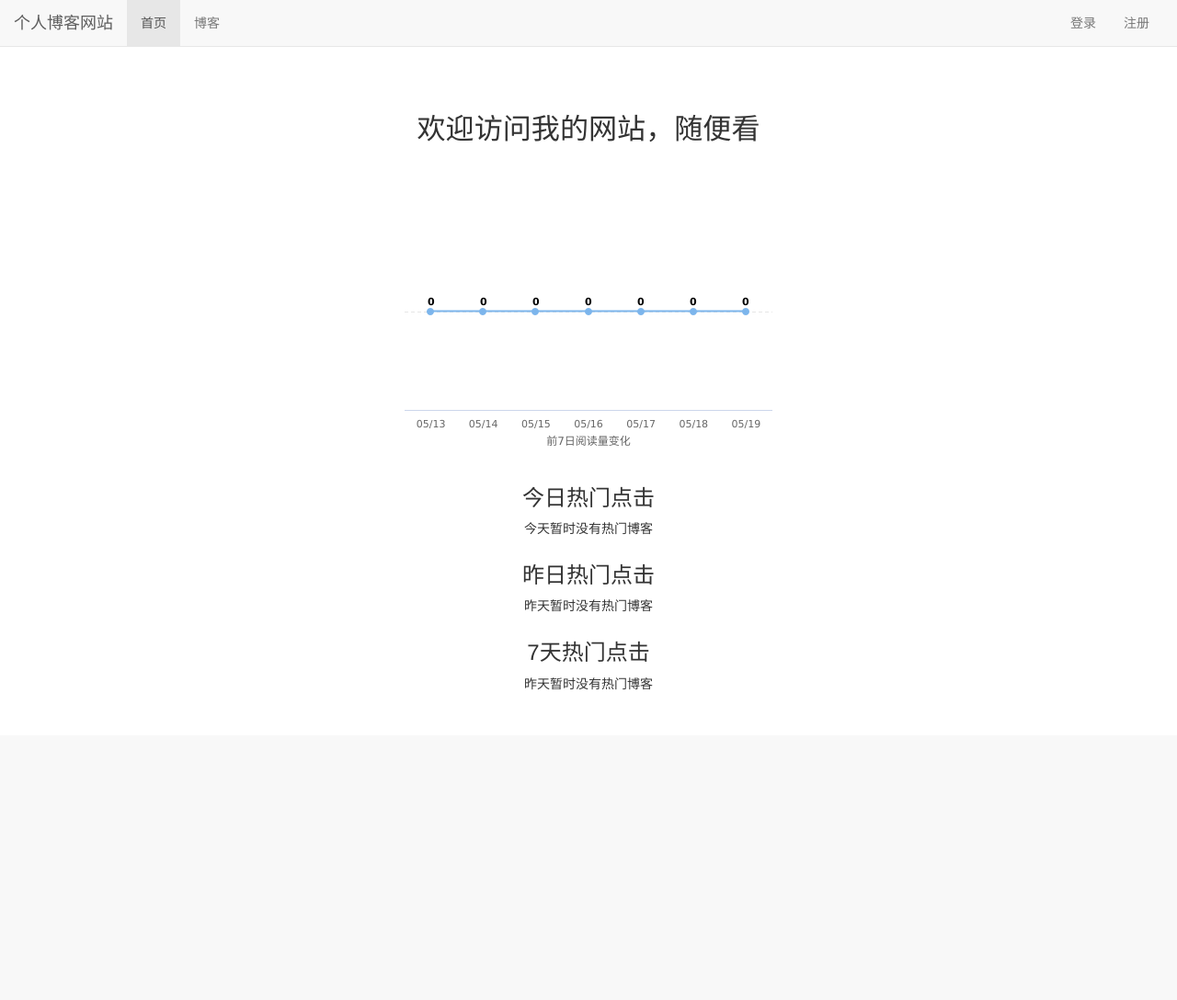
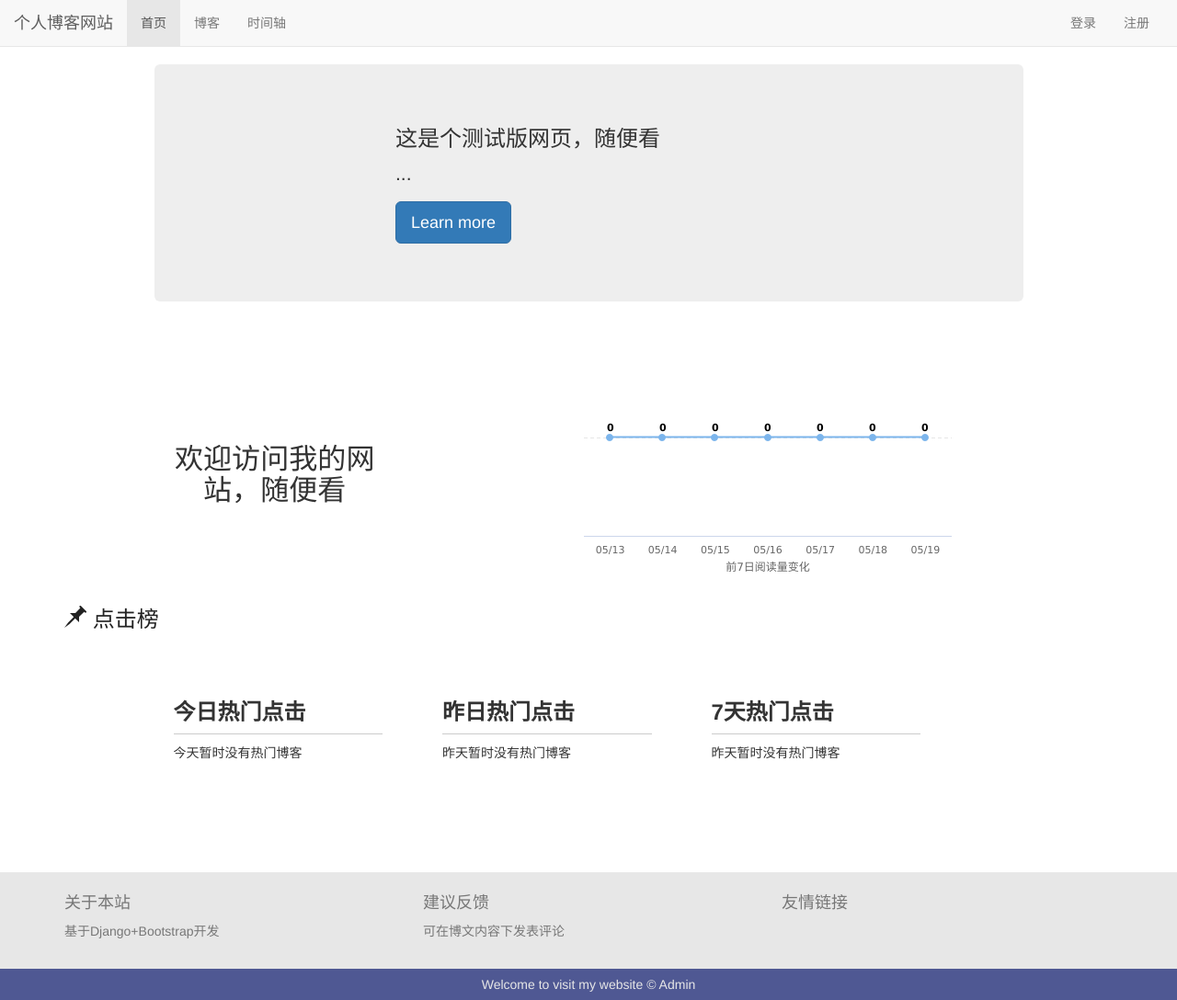
Before and after one commit to Harwy/mysite, a Django app: page / in a window 1280 px wide. Shown: the whole page at 92% size. Before the commit the page ends 751 px from the top, so only its background shows below. Run offline with Django 3.2, Linux system fonts and the light colour scheme; data that the repository does not hold is empty; parts of the project's set-up code (start-up, migrations or seed data) failed here and were passed over; some libraries are stand-ins or nearby versions.

Commit message:
增加时间轴（样式未调整），首页设计

```diff
--- a/blog/urls.py
+++ b/blog/urls.py
@@ -8,4 +8,5 @@
     path('<int:blog_pk>', views.blog_detail, name="blog_detail"),
     path('type/<int:blog_type_pk>', views.blogs_with_type, name="blogs_with_type"),
     path('date/<int:year>/<int:month>', views.blogs_with_date, name="blogs_with_date"),
+    path('timeline', views.blog_timeline, name="blog_timeline"),
 ]
--- a/static/base.css
+++ b/static/base.css
@@ -4,6 +4,7 @@
 }
 
 body {
+    background: rgb(110, 150, 235)  no-repeat fixed top;
     margin-top: 70px!important;
 }
 
@@ -14,3 +15,45 @@
 ul.navbar-right {
     margin-right: 0;
 }
+
+img {
+    vertical-align: middle;
+    border: 0;
+}
+
+.profile-img {
+    display: block;
+    width: 96px;
+    height: 96px;
+    margin: 0 auto 10px;
+}
+
+.img-circle {
+    border-radius: 50%;
+}
+
+.page-bottom {
+    width: 100%;
+    clear: both;
+    background: #e7e7e7;
+    margin-top: 2.5em;
+    padding: 1em 0 0;
+    color: #777;
+}
+
+h4 {
+    display: block;
+    margin-block-start: 1.33em;
+    margin-block-end: 1.33em;
+    margin-inline-start: 0px;
+    margin-inline-end: 0px;
+    font-weight: bold;
+}
+
+.page-bottom .copyright {
+    text-align: center;
+    padding: 0.5em 0;
+    margin-top: 1.5em;
+    background: #4F5893;
+    color: #e7e7e7;
+}
--- a/static/home.css
+++ b/static/home.css
@@ -3,6 +3,14 @@
     text-align: center;
     margin-top: 4em;
     margin-bottom: 2em;
+}
+
+div.center_show {
+    display: block;
+    margin-left: auto;
+    margin-right: auto;
+    min-width: 20em;
+    max-width: 30em;
 }
 
 div#container {
@@ -13,6 +21,24 @@
 }
 
 div.hot-data {
-    text-align: center;
+    text-align: left;
     margin-top: 2em;
+    /* border: 1px #ccc solid; */
+    border-radius: 6px;
+    padding: 16px 1em 5px 1.5em;
+    margin-bottom: 1em;
 }
+
+.home-block-title {
+    border-bottom: 1px #ccc solid;
+    padding-bottom: 10px;
+    font-weight: bold;
+}
+
+.content-item {
+    margin-bottom: 4em;
+}
+
+.content-item-title {
+    color: #222;
+}
--- a/templates/base.html
+++ b/templates/base.html
@@ -13,7 +13,7 @@
     {% block header_extends %}{% endblock %}
 </head>
 <body>
-
+    <!--导航栏-->
     <div class="navbar navbar-default navbar-fixed-top" role="navigation">
         <div class="container-fluid">
             <div class="navbar-header">
@@ -31,6 +31,9 @@
                     </li>
                     <li class="{% block nav_blog_active %}{% endblock %}">
                         <a href="{% url 'blog_list' %}">博客</a>
+                    </li>
+                    <li class="{% block timeline %}{% endblock %}">
+                        <a href="{% url 'blog_timeline' %}">时间轴</a>
                     </li>
                 </ul>
                 <!--导航栏右侧-->
@@ -98,6 +101,7 @@
             </div>
         </div>
     </div>
+    <!--JS点击-->
     <script type="text/javascript">
         $("#login_medal_form").submit(function(event){
             event.preventDefault();
@@ -117,6 +121,36 @@
         });
     </script>
 
+<!--footer-->
+<div class="page-bottom">
+    <div class="container">
+        <div class="row">
+            <div class="col-sm-4 hidden-xs">
+                <div class="content">
+                    <h4 class="title">关于本站</h4>
+                    <p>基于Django+Bootstrap开发</p>
+
+                </div>
+            </div>
+            <div class="col-sm-4">
+                <div class="content">
+                    <h4 class="title">建议反馈</h4>
+                    <p>可在博文内容下发表评论</p>
+                </div>
+            </div>
+            <div class="col-sm-4 hidden-xs">
+                <div class="content">
+                    <h4 class="title">友情链接</h4>
+
+                </div>
+            </div>
+        </div>
+    </div>
+    <div class="copyright">
+        <span>Welcome to visit my website © Admin</span>
+    </div>
+</div>
+
     {% block script_extends %}{% endblock %}
 </body>
 </html>
--- a/templates/home.html
+++ b/templates/home.html
@@ -14,12 +14,40 @@
 {% block nav_home_active %}active{% endblock %}
 
 {% block content %}
+<div class="container">
+    <div class="row">
+        <!--第一行，展示页-->
+        <div class="col-xs-12 col-sm-10 col-sm-offset-1">
+            <!--测试：加入大屏-->
+            <div class="jumbotron">
+                <div class="center_show">
+                    <h3>这是个测试版网页，随便看</h3>
+                    <p>...</p>
+                    <p><a class="btn btn-primary btn-lg" href="#" role="button">Learn more</a></p>
+
+                </div>
+            </div>
+        </div>
+    </div>
+    <div class="row">
+        <div class="col-xs-12 col-sm-3 col-sm-offset-1">
             <h3 class="home-content">欢迎访问我的网站，随便看</h3>
+        </div>
+        <div class="col-xs-12 col-sm-8">
             <!-- 图表容器 DOM -->
             <div id="container"></div>
+        </div>
+    </div>
+    <div class="content-item">
+        <h3 class="content-item-title">
+            <span class="glyphicon glyphicon-pushpin"></span>
+            <span>点击榜</span>
+        </h3>
+        <div class="row">
+            <div class="col-xs-10 col-xs-offset-1 col-sm-3">
                 <div class="hot-data">
                     <!-- 今天24小时内的热门博客 -->
-        <h3>今日热门点击</h3>
+                    <h3 class="home-block-title">今日热门点击</h3>
                     <ul>
                         {% for hot_data in today_hot_data %}
                             <li><a href="{% url 'blog_detail' hot_data.object_id %}">{{ hot_data.content_object.title }}</a>({{ hot_data.read_num }})</li>
@@ -28,10 +56,12 @@
                         {% endfor %}
                     </ul>
                 </div>
+            </div>
+            <div class="col-xs-10 col-sm-3">
                 <div class="hot-data">
                     <!-- 昨日的热门博客 -->
-        <h3>昨日热门点击</h3>
-        <ul>
+                    <h3 class="home-block-title">昨日热门点击</h3>
+                    <ul class="list">
                         {% for hot_data in yesterday_hot_data %}
                             <li><a href="{% url 'blog_detail' hot_data.object_id %}">{{ hot_data.content_object.title }}</a>({{ hot_data.read_num }})</li>
                         {% empty %}
@@ -39,9 +69,11 @@
                         {% endfor %}
                     </ul>
                 </div>
+            </div>
+            <div class="col-xs-10 col-sm-3">
                 <div class="hot-data">
                     <!-- 7天的热门博客 -->
-        <h3>7天热门点击</h3>
+                    <h3 class="home-block-title">7天热门点击</h3>
                     <ul>
                         {% for hot_data in seven_hot_data %}
                             <li><a href="{% url 'blog_detail' hot_data.id %}">{{ hot_data.title }}</a>({{ hot_data.read_num_sum }})</li>
@@ -50,6 +82,16 @@
                         {% endfor %}
                     </ul>
                 </div>
+            </div>
+        </div>
+
+    </div>
+
+</div>
+
+
+
+
 
     <script>
         // 图表配置
--- a/user/templates/user/login.html
+++ b/user/templates/user/login.html
@@ -11,13 +11,14 @@
 {% block content %}
     <div class="container">
         <div class="row">
-            <div class="col-xs-4 col-xs-offset-4">
+            <div class="col-xs-10 col-xs-offset-1 col-sm-4 col-sm-offset-4">
                 {% if not user.is_authenticated %}
                     <div class="panel panel-default">
                         <div class="panel-heading">
                             <h3 class="panel-title">登录</h3>
                         </div>
                         <div class="panel-body">
+                            <img class="img-circle profile-img" src="/static/res/img/avatar.png" alt="">
                             <form action="" method="POST">
                                 {% csrf_token %}
                                 {% for field in login_form %}
--- a/user/templates/user/register.html
+++ b/user/templates/user/register.html
@@ -7,13 +7,14 @@
 {% block content %}
     <div class="container">
         <div class="row">
-            <div class="col-xs-4 col-xs-offset-4">
+            <div class="col-xs-10 col-xs-offset-1 col-sm-4 col-sm-offset-4">
                 {% if not user.is_authenticated %}
                     <div class="panel panel-default">
                         <div class="panel-heading">
                             <h3 class="panel-title">注册</h3>
                         </div>
                         <div class="panel-body">
+                                <img class="img-circle profile-img" src="/static/res/img/avatar.png" alt="">
                             <form action="" method="POST">
                                 {% csrf_token %}
                                 {% for field in reg_form %}
```
Also changed, not shown: blog/static/blog/blog.css (+60 -0 lines), blog/templates/blog/timeline.html (added, +57 -0 lines), blog/views.py (+8 -0 lines), blog/static/res/img/version_dot.png (added), blog/static/res/img/version_dot_alt.png (added), blog/static/res/img/version_line.png (added), static/res/img/FLAMING MOUNTAIN.JPG (added), static/res/img/avatar.png (added). Lines whose indentation alone changed are shown as unchanged.
